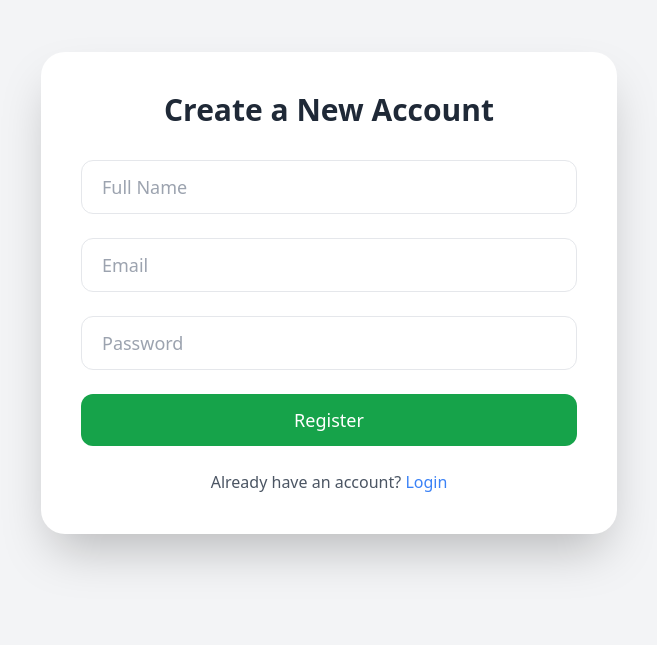
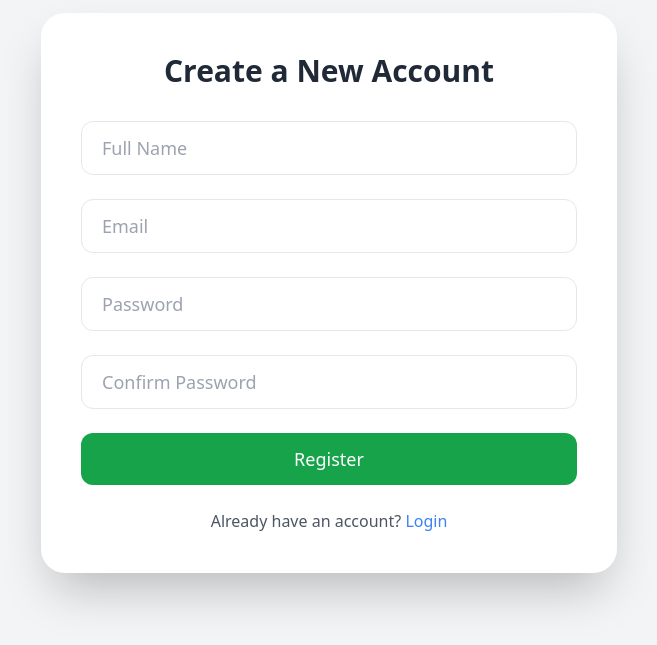
Before and after one commit to summeet95/Todo-Application, a React (Create React App) app in the folder client/: page /register in a window 1280 px wide. Shown: the part 107-752 px from the top of the page, without its empty margins (311-968 px from the left). Built offline with nearby package versions, Linux system fonts and the light colour scheme.

Commit message:
Backend added and connection is made

```diff
--- a/client/package.json
+++ b/client/package.json
@@ -7,6 +7,7 @@
     "@testing-library/jest-dom": "^6.6.3",
     "@testing-library/react": "^16.3.0",
     "@testing-library/user-event": "^13.5.0",
+    "axios": "^1.8.4",
     "react": "^19.1.0",
     "react-dom": "^19.1.0",
     "react-router-dom": "^7.5.0",
--- a/client/src/Component/Register.jsx
+++ b/client/src/Component/Register.jsx
@@ -1,28 +1,110 @@
-import { Link } from "react-router-dom";
+import { useState } from "react";
+import { Link, useNavigate } from "react-router-dom"; // Import useNavigate
+import axios from "axios";
 
 function Register() {
+  // State for form fields
+  const [formData, setFormData] = useState({
+    fullName: "",
+    email: "",
+    password: "",
+    confirmPassword: "",
+  });
+
+  // State for error message
+  const [error, setError] = useState("");
+
+  // State for success message
+  const [successMessage, setSuccessMessage] = useState("");
+
+  const navigate = useNavigate(); // Using useNavigate for navigation
+
+  // Handle form data changes
+  const handleChange = (e) => {
+    const { name, value } = e.target;
+    setFormData((prevData) => ({
+      ...prevData,
+      [name]: value,
+    }));
+  };
+
+  // Handle form submission
+  const handleSubmit = async (e) => {
+    e.preventDefault();
+
+    const { password, confirmPassword } = formData;
+
+    // Check if passwords match
+    if (password !== confirmPassword) {
+      setError("Passwords do not match");
+      return;
+    }
+
+    try {
+      // Send POST request to the backend to register the user
+      const response = await axios.post(
+        "http://localhost:5000/register",
+        formData
+      );
+
+      // If registration is successful, show success message and redirect
+      setSuccessMessage(response.data.msg);
+      setError(""); // Clear any previous error message
+
+      // Redirect to login page after successful registration
+      setTimeout(() => {
+        navigate("/login"); // Redirect to the login page using useNavigate
+      }, 2000); // Delay of 2 seconds before redirecting
+    } catch (err) {
+      // Handle errors if any (e.g., user already exists)
+      setError(err.response ? err.response.data.msg : "Server error");
+      setSuccessMessage(""); // Clear any success message
+    }
+  };
+
   return (
     <div className="flex items-center justify-center min-h-screen bg-gray-100 px-4">
       <div className="bg-white p-10 rounded-3xl shadow-2xl w-full max-w-xl">
         <h2 className="text-3xl font-bold mb-8 text-center text-gray-800">
           Create a New Account
         </h2>
-        <form className="space-y-6">
+        <form className="space-y-6" onSubmit={handleSubmit}>
           <input
             type="text"
+            name="username"
             placeholder="Full Name"
+            value={formData.username}
+            onChange={handleChange}
             className="w-full px-5 py-3 border text-lg rounded-xl focus:outline-none focus:ring-2 focus:ring-blue-500"
           />
           <input
             type="email"
+            name="email"
             placeholder="Email"
+            value={formData.email}
+            onChange={handleChange}
             className="w-full px-5 py-3 border text-lg rounded-xl focus:outline-none focus:ring-2 focus:ring-blue-500"
           />
           <input
             type="password"
+            name="password"
             placeholder="Password"
+            value={formData.password}
+            onChange={handleChange}
             className="w-full px-5 py-3 border text-lg rounded-xl focus:outline-none focus:ring-2 focus:ring-blue-500"
           />
+          <input
+            type="password"
+            name="confirmPassword"
+            placeholder="Confirm Password"
+            value={formData.confirmPassword}
+            onChange={handleChange}
+            className="w-full px-5 py-3 border text-lg rounded-xl focus:outline-none focus:ring-2 focus:ring-blue-500"
+          />
+          {error && <p className="text-red-500 text-sm">{error}</p>}
+          {successMessage && (
+            <p className="text-green-500 text-sm">{successMessage}</p>
+          )}
           <button
             type="submit"
             className="w-full bg-green-600 text-white text-lg py-3 rounded-xl hover:bg-green-700 transition"
@@ -32,7 +114,7 @@ function Register() {
         </form>
         <p className="mt-6 text-md text-center text-gray-600">
           Already have an account?{" "}
-          <Link to="/" className="text-blue-500 hover:underline">
+          <Link to="/login" className="text-blue-500 hover:underline">
             Login
           </Link>
         </p>
```
Also changed, not shown: 1 other file (tests, documents, lock files or other folders).
